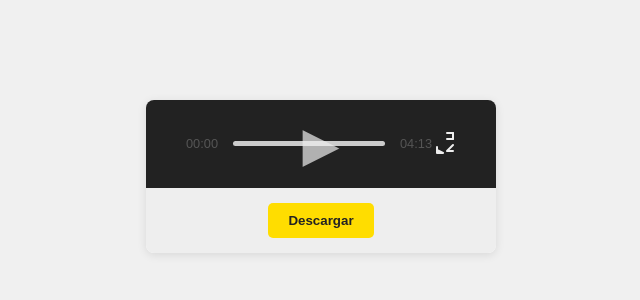
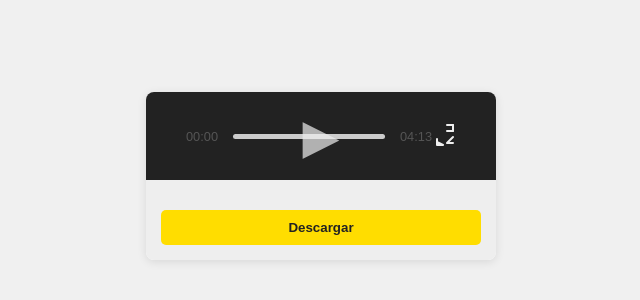
Before and after one commit to deylinqff/Orion-X, a website: page reproductor.html in a window 1280 px wide. Shown: the part 224-524 px from the top of the page, without its empty margins (319-959 px from the left). Drawn offline with Linux system fonts and the light colour scheme.

Commit message:
Actualizar reproductor.html

```diff
--- a/reproductor.html
+++ b/reproductor.html
@@ -160,7 +160,7 @@
             </div>
         </div>
         <div class="download-section">
-            <button class="download-button" onclick="openDownloadModal()">Descargar</button>
+            <button class="download-confirm-button" onclick="downloadSelected()">Descargar</button>
         </div>
 
         <div class="download-modal" id="downloadModal">
@@ -189,7 +189,7 @@
             </div>
         </div>
     </div>
-
+<script src="API.js"></script>
     <script>
         function openDownloadModal() {
             document.getElementById("downloadModal").style.display = "block";
```
